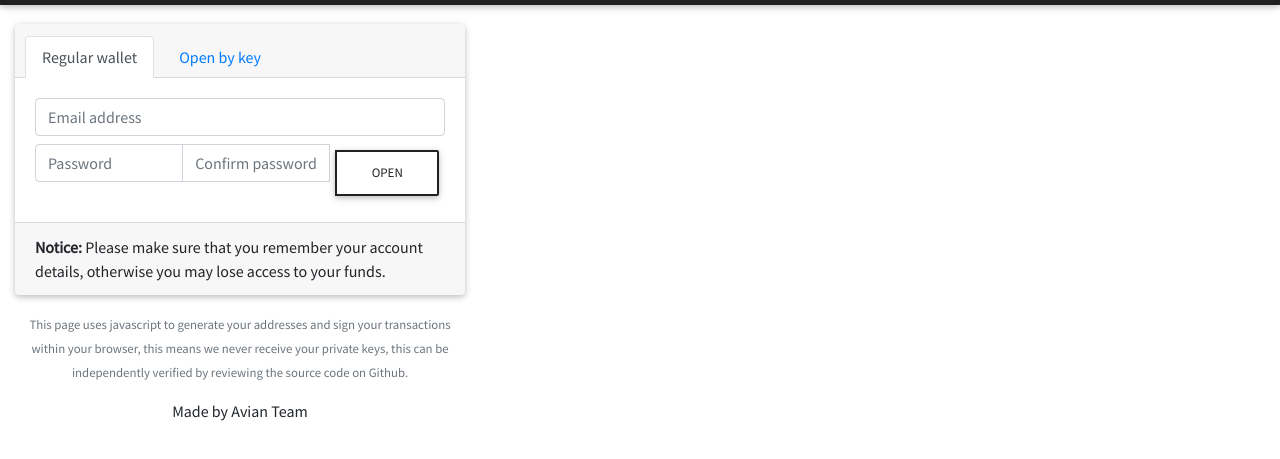
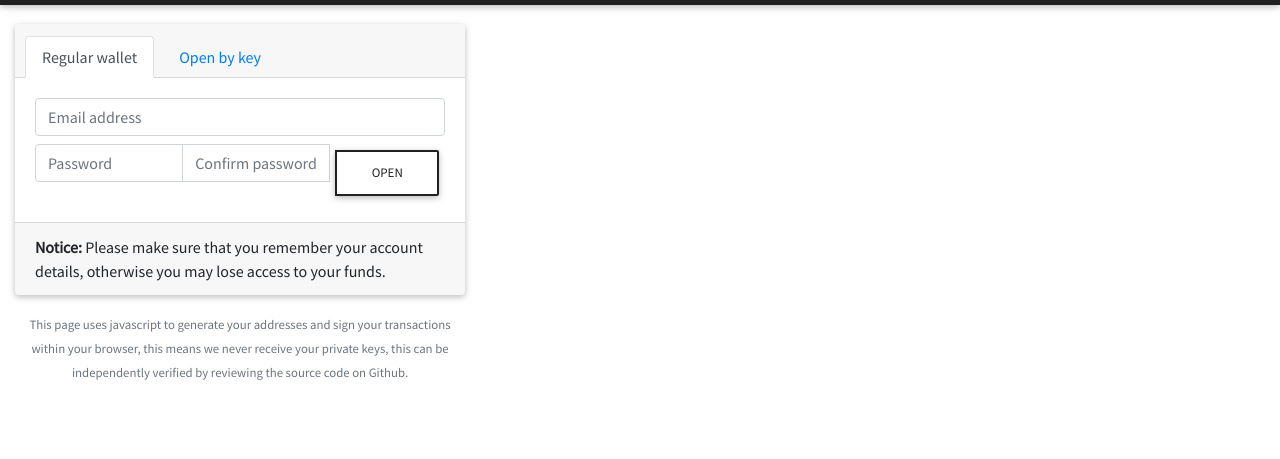
Before and after one commit to AvianNetwork/avian-extension, a browser extension: page wallet/index.html in a window 1280 px wide. Shown: the part 51-510 px from the top of the page. Drawn offline with nearby package versions, Linux system fonts and the light colour scheme; no server answers.

Commit message:
Remove footer

```diff
--- a/wallet/index.html
+++ b/wallet/index.html
@@ -434,12 +434,6 @@
 		</div>
 	</div>
 
-	<!-- Footer -->
-	<footer class="mb-3">
-		<div class="container text-center">
-			Made by Avian Team
-		</div>
-	</footer>
 </body>
 
 </html>
```
